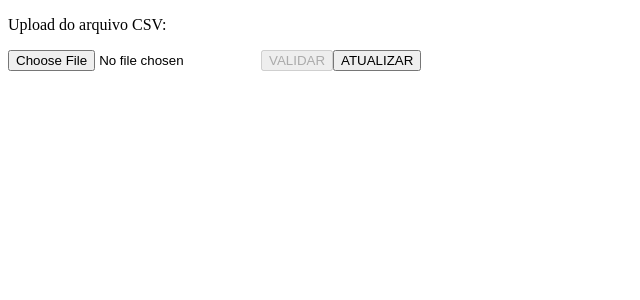
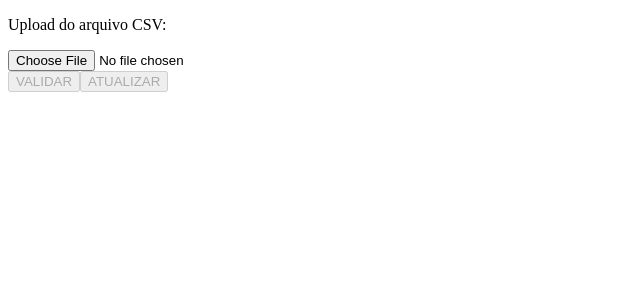
Before and after one commit to lzaghi/desafio_fullstack_shopper, a React (Vite) app in the folder frontend/: page / in a window 1280 px wide. Shown: the top 300 px of the page, without its empty margins (0-640 px from the left). Built offline with nearby package versions, Linux system fonts and the light colour scheme.

Commit message:
feat: implementa atualização de produtos validados (front)

```diff
--- a/frontend/package.json
+++ b/frontend/package.json
@@ -13,7 +13,9 @@
     "axios": "^1.6.8",
     "react": "^18.2.0",
     "react-dom": "^18.2.0",
-    "react-papaparse": "^4.4.0"
+    "react-papaparse": "^4.4.0",
+    "react-spinners": "^0.13.8",
+    "react-toastify": "^10.0.5"
   },
   "devDependencies": {
     "@types/react": "^18.2.66",
--- a/frontend/src/components/InputCsv.tsx
+++ b/frontend/src/components/InputCsv.tsx
@@ -47,8 +47,10 @@ const InputCsv = forwardRef<InputCsvRef, InputCsvProps>(({ setParentFile }, ref)
 
   return (
     <>
-      <p>Upload do arquivo CSV:</p>
-      <input type="file" id="upload-input" accept=".csv, text/csv" onChange={handleFileChange}/>
+      <form id="upload-form">
+        <p>Upload do arquivo CSV:</p>
+        <input type="file" id="upload-input" accept=".csv, text/csv" onChange={handleFileChange}/>
+      </form>
     </>
   )
 })
--- a/frontend/src/pages/Homepage.tsx
+++ b/frontend/src/pages/Homepage.tsx
@@ -3,19 +3,45 @@ import InputCsv from "../components/InputCsv";
 import { InputCsvRef, validatedProduct } from "../interfaces/interfaces";
 import { postRequest } from "../services/requests";
 import ProductCard from "../components/ProductCard";
+import { ToastContainer, toast } from "react-toastify";
+import 'react-toastify/dist/ReactToastify.css';
+import { SyncLoader } from "react-spinners";
 
 function Homepage() {
   const [csvFile, setCsvFile] = useState<File | undefined>(undefined);
   const [products, setProducts] = useState<validatedProduct[]>([])
+  const [loading, setLoading] = useState<boolean>(false);
 
   const inputRef = useRef<InputCsvRef>() as React.MutableRefObject<InputCsvRef>;
 
   const validateFileProducts = async () => {
+    setLoading(true);
     const jsonData = await inputRef.current!.processFile();
+    try {
+      const validatedProducts = await postRequest('/products/validate', jsonData);
+      setProducts(validatedProducts);
+    } catch (error: any) {
+      toast.error(error.response?.data?.message || error.message || 'Erro ao validar produtos')
+    } finally {
+      setLoading(false);
+    }
+  }
 
-    const validatedProducts = await postRequest('/products/validate', jsonData);
-    console.log('chegou', validatedProducts);
-    setProducts(validatedProducts);
+  const updateProducts = async () => {
+    setLoading(true);
+    try {
+      await postRequest('/products/update', products);
+
+      const fileInput = document.getElementById('upload-input') as HTMLInputElement;
+      fileInput.value = '';
+
+      setProducts([]);
+      toast.success('Produtos atualizados com sucesso!')
+    } catch (error: any) {
+      toast.error(error.response?.data?.message || error.message || 'Erro ao atualizar produtos')
+    } finally {
+      setLoading(false);
+    }
   }
 
   return (
@@ -23,7 +49,7 @@ function Homepage() {
       <InputCsv setParentFile={setCsvFile} ref={inputRef}/>
 
       <button disabled={!csvFile} onClick={validateFileProducts}>VALIDAR</button>
-      <button>ATUALIZAR</button>
+      <button disabled={!products.length || products.some((p) => p.error)} onClick={updateProducts}>ATUALIZAR</button>
 
       {
         !!products.length && (
@@ -32,6 +58,9 @@ function Homepage() {
           ))
         )
       }
+
+      <SyncLoader loading={loading} size={10}/>
+      <ToastContainer />
     </>
   )
 }
--- a/frontend/src/services/requests.tsx
+++ b/frontend/src/services/requests.tsx
@@ -1,11 +1,11 @@
 import axios from "axios";
-import { jsonData } from "../interfaces/interfaces";
+import { jsonData, validatedProduct } from "../interfaces/interfaces";
 
 const api = axios.create({
   baseURL: "http://localhost:3001",
 });
 
-export const postRequest = async (endpoint: string, body: jsonData[]) => {
+export const postRequest = async (endpoint: string, body: jsonData[] | validatedProduct[]) => {
   const { data } = await api.post(endpoint, body);
   return data;
 }
```
Also changed, not shown: 1 other file (tests, documents, lock files or other folders).
